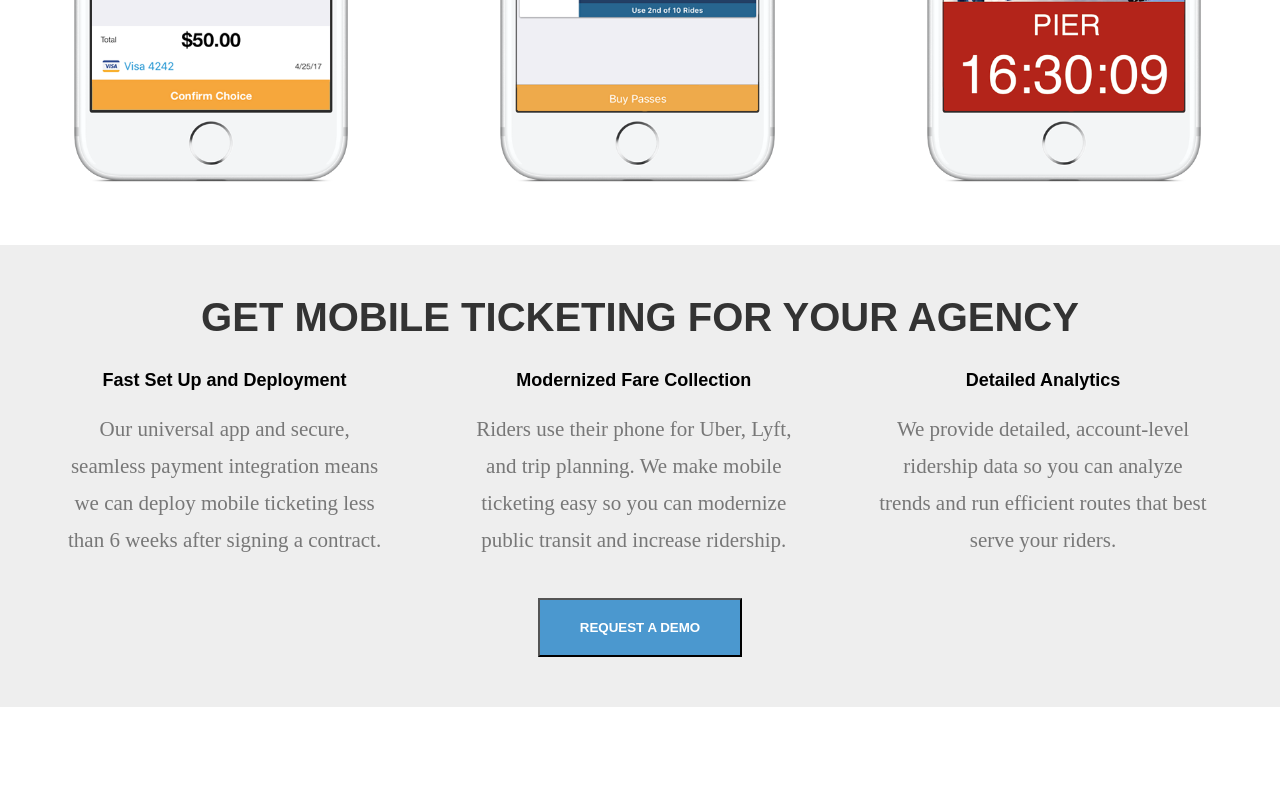
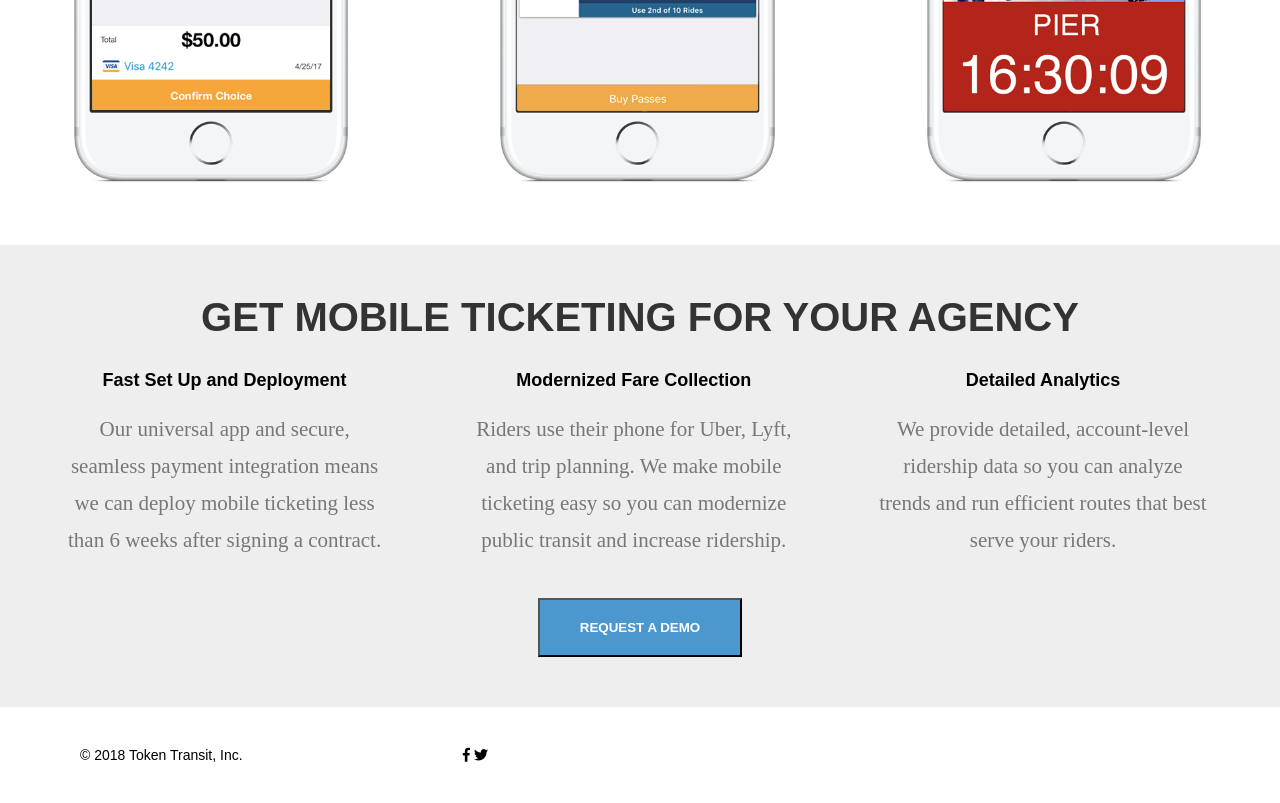
Before and after one commit to jjnotjayjay/token-transit, a plain HTML site: page index.html in a window 1280 px wide. Shown: the part 946-1749 px from the top of the page. Before the commit the page ends 1653 px from the top, so only its background shows below. Drawn offline with Linux system fonts and the light colour scheme; a web font is replaced by a local one.

Commit message:
Footer added, Font-Awesome CDN linked to project.

```diff
--- a/index.html
+++ b/index.html
@@ -7,6 +7,7 @@
     <link rel="stylesheet" href="./assets/Montserrat.css">
     <link rel="stylesheet" href="./assets/Roboto-Slab.css">
     <link rel="stylesheet" href="./assets/Droid-Serif.css">
+    <link rel="stylesheet" href="https://use.fontawesome.com/releases/v5.3.1/css/all.css" integrity="sha384-mzrmE5qonljUremFsqc01SB46JvROS7bZs3IO2EmfFsd15uHvIt+Y8vEf7N7fWAU" crossorigin="anonymous">
   </head>
   <body>
     <div class="gray-row">
@@ -18,7 +19,7 @@
       <div class="text-row">
         <div class="column-third">
           <h6>1. Purchase</h6>
-          <p>Select any fare tye you like, from a single ride to a monthly pass.</p>
+          <p>Select any fare type you like, from a single ride to a monthly pass.</p>
         </div>
         <div class="column-third">
           <h6>2. Activate</h6>
@@ -53,5 +54,14 @@
         </div>
         <div class="centered"><button href="#">Request a Demo</button></div>
       </div>
+      <footer>
+        <div class="column-third">
+          <span>© 2018 Token Transit, Inc.</span>
+        </div>
+        <div class="column-third">
+          <i class="fab fa-facebook-f"></i>
+          <i class="fab fa-twitter"></i>
+        </div>
+      </footer>
   </body>
 </html>
--- a/styles.css
+++ b/styles.css
@@ -72,3 +72,10 @@ button {
 .centered {
   text-align: center;
 }
+
+footer {
+  font-family: "Montserrat", sans-serif;
+  font-size: 14px;
+  padding: 20px 60px;
+  overflow: auto;
+}
```
